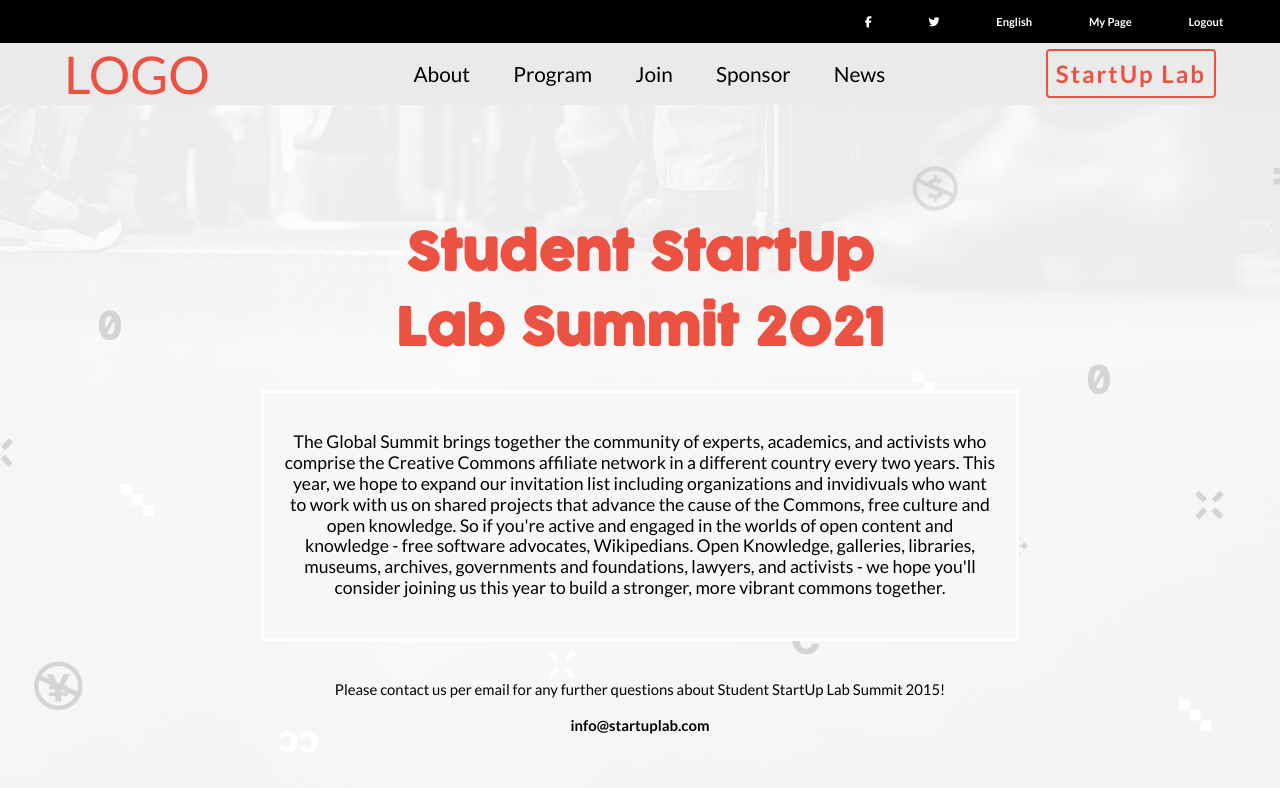
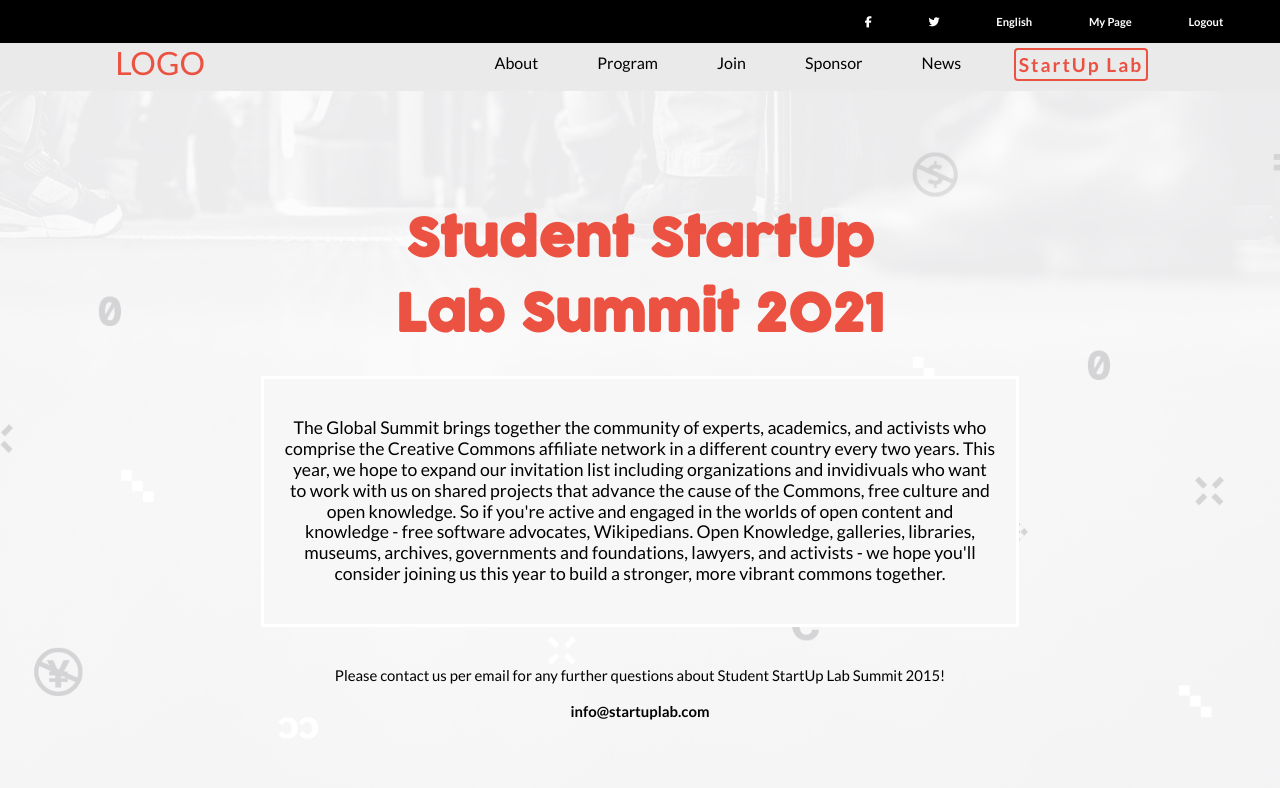
Before and after one commit to faizi2500/Module1-Capstone-Project, a plain HTML site: page about.html in a window 1280 px wide. Shown: the top 788 px of the page. Drawn offline with Linux system fonts and the light colour scheme.

Commit message:
Navigation bar for desktop fixed

```diff
--- a/about.html
+++ b/about.html
@@ -74,11 +74,10 @@
               <a href="#">News</a>
             </li>
           </ul>
+          <div class="company-name">
+            <a href="index.html">StartUp Lab</a>
+          </div>
         </nav>
-        <div class="company-name">
-          <a href="index.html">StartUp Lab</a>
-        </div>
-
     </div>
   </header>
 
--- a/home.css
+++ b/home.css
@@ -50,7 +50,7 @@
   font-size: 3.2rem;
   position: absolute;
   margin: 0;
-  top: 1.3rem;
+  top: 1.3;
   left: 1.3rem;
   color: black;
   z-index: 100;
@@ -438,6 +438,7 @@
 
   header {
     background-color: #eaeaea;
+    height: 3rem;
   }
 
   .navigation-container {
@@ -445,8 +446,7 @@
     flex-direction: row;
     justify-content: space-between;
     align-items: center;
-    width: 90%;
-    padding: 0 15px;
+    width: 82%;
     margin: 0 auto;
     position: unset;
   }
@@ -454,13 +454,14 @@
   .logo-desktop a {
     position: unset;
     display: block;
-    font-size: 3.25rem;
+    font-size: 2rem;
     text-decoration: none;
-    color: black;
+    color: #ec5242;
   }
 
   .logo-desktop {
     cursor: pointer;
+    width: 40%;
   }
 
   .home-page a {
@@ -470,28 +471,31 @@
   .web-pages a {
     text-decoration: none;
     color: black;
+    font-size: 1rem;
+    margin-right: 1rem;
   }
 
   .company-name a {
     text-decoration: none;
     border: 2px solid #ec5242;
     border-radius: 4px;
-    font-size: 1.5rem;
+    font-size: 1.2rem;
     font-weight: 700;
     color: #ec5242;
     letter-spacing: 2px;
-    padding-inline: 0.5rem;
-    padding-block: 0.5rem;
+    padding-inline: 0.2rem;
+    padding-block: 0.2rem;
   }
 
   .logo-desktop a:hover {
     color: #ec5242;
-    font-size: 3.5rem;
+    font-size: 2.2rem;
   }
 
   .pages-menu {
-    width: unset;
-    display: block;
+    display: flex;
+    justify-content: space-evenly;
+    align-items: center;
     height: unset;
     border: none;
     position: unset;
@@ -508,6 +512,7 @@
 
   .company-name {
     display: block;
+    margin-top: 4px;
   }
 
   .web-image img {
@@ -518,7 +523,7 @@
     color: #ec5242;
     border: 1px solid #ec5242;
     background-color: #f7f7f8;
-    font-size: 1.3rem;
+    font-size: 1.15rem;
     padding-inline: 15%;
     padding-block: 8%;
   }
@@ -528,7 +533,7 @@
   }
 
   .company-name a:hover {
-    font-size: 1.6rem;
+    font-size: 1.3rem;
     border-color: black;
   }
 
--- a/page.css
+++ b/page.css
@@ -312,6 +312,7 @@
 
   header {
     background-color: #eaeaea;
+    height: 3rem;
   }
 
   .navigation-container {
@@ -319,8 +320,7 @@
     flex-direction: row;
     justify-content: space-between;
     align-items: center;
-    width: 90%;
-    padding: 0 15px;
+    width: 82%;
     margin: 0 auto;
     position: unset;
   }
@@ -328,22 +328,52 @@
   .logo-desktop a {
     position: unset;
     display: block;
+    font-size: 2rem;
+    text-decoration: none;
     color: #ec5242;
-    font-size: 3.25rem;
-    text-decoration: none;
+  }
+
+  .logo-desktop {
+    cursor: pointer;
+    width: 40%;
   }
 
   .home-page a {
     display: none;
   }
 
-  .logo-desktop {
-    cursor: pointer;
+  .web-pages a {
+    text-decoration: none;
+    color: black;
+    font-size: 1rem;
+    margin-right: 1rem;
+  }
+
+  .company-name a {
+    text-decoration: none;
+    border: 2px solid #ec5242;
+    border-radius: 4px;
+    font-size: 1.2rem;
+    font-weight: 700;
+    color: #ec5242;
+    letter-spacing: 2px;
+    padding-inline: 0.2rem;
+    padding-block: 0.2rem;
+  }
+
+  .footer-logo a {
+    color: white;
+  }
+
+  .logo-desktop a:hover {
+    color: #ec5242;
+    font-size: 2.2rem;
   }
 
   .pages-menu {
-    width: unset;
-    display: block;
+    display: flex;
+    justify-content: space-evenly;
+    align-items: center;
     height: unset;
     border: none;
     position: unset;
@@ -360,43 +390,18 @@
 
   .company-name {
     display: block;
-  }
-
-  .web-pages a {
-    text-decoration: none;
-    color: black;
+    margin-top: 4px;
   }
 
   .web-image img {
     display: none;
   }
 
-  .company-name a {
-    text-decoration: none;
-    border: 2px solid #ec5242;
-    border-radius: 4px;
-    font-size: 1.5rem;
-    font-weight: 700;
-    color: #ec5242;
-    letter-spacing: 2px;
-    padding-inline: 0.5rem;
-    padding-block: 0.5rem;
-  }
-
-  .footer-logo a {
-    color: white;
-  }
-
-  .logo-desktop a:hover {
-    color: #ec5242;
-    font-size: 3.5rem;
-  }
-
   .web-pages a:hover {
     color: #ec5242;
     border: 1px solid #ec5242;
     background-color: #f7f7f8;
-    font-size: 1.3rem;
+    font-size: 1.15rem;
     padding-inline: 15%;
     padding-block: 8%;
   }
@@ -406,7 +411,7 @@
   }
 
   .company-name a:hover {
-    font-size: 1.6rem;
+    font-size: 1.3rem;
     border-color: black;
   }
 
```
Also changed, not shown: index.html (+5 -3 lines).
